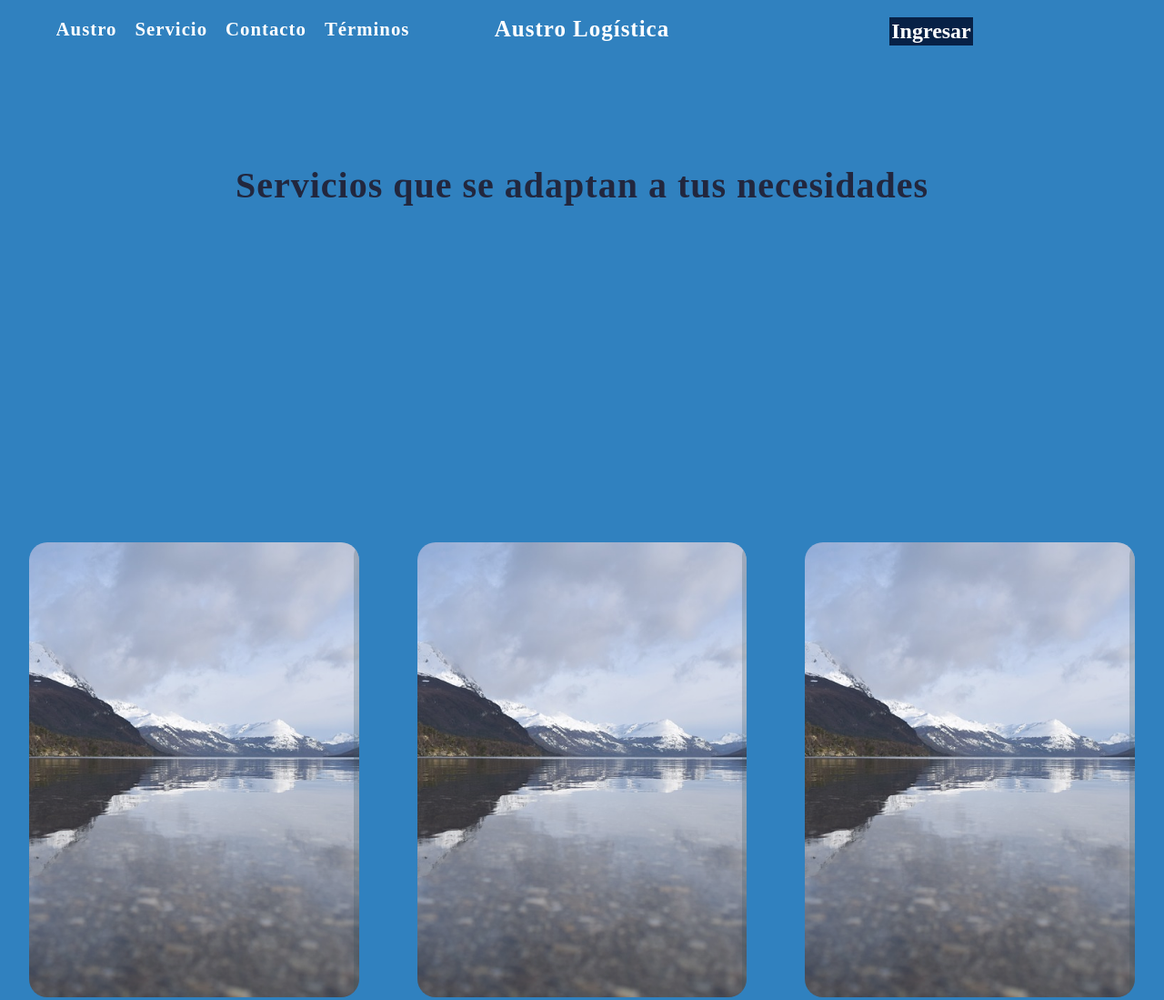
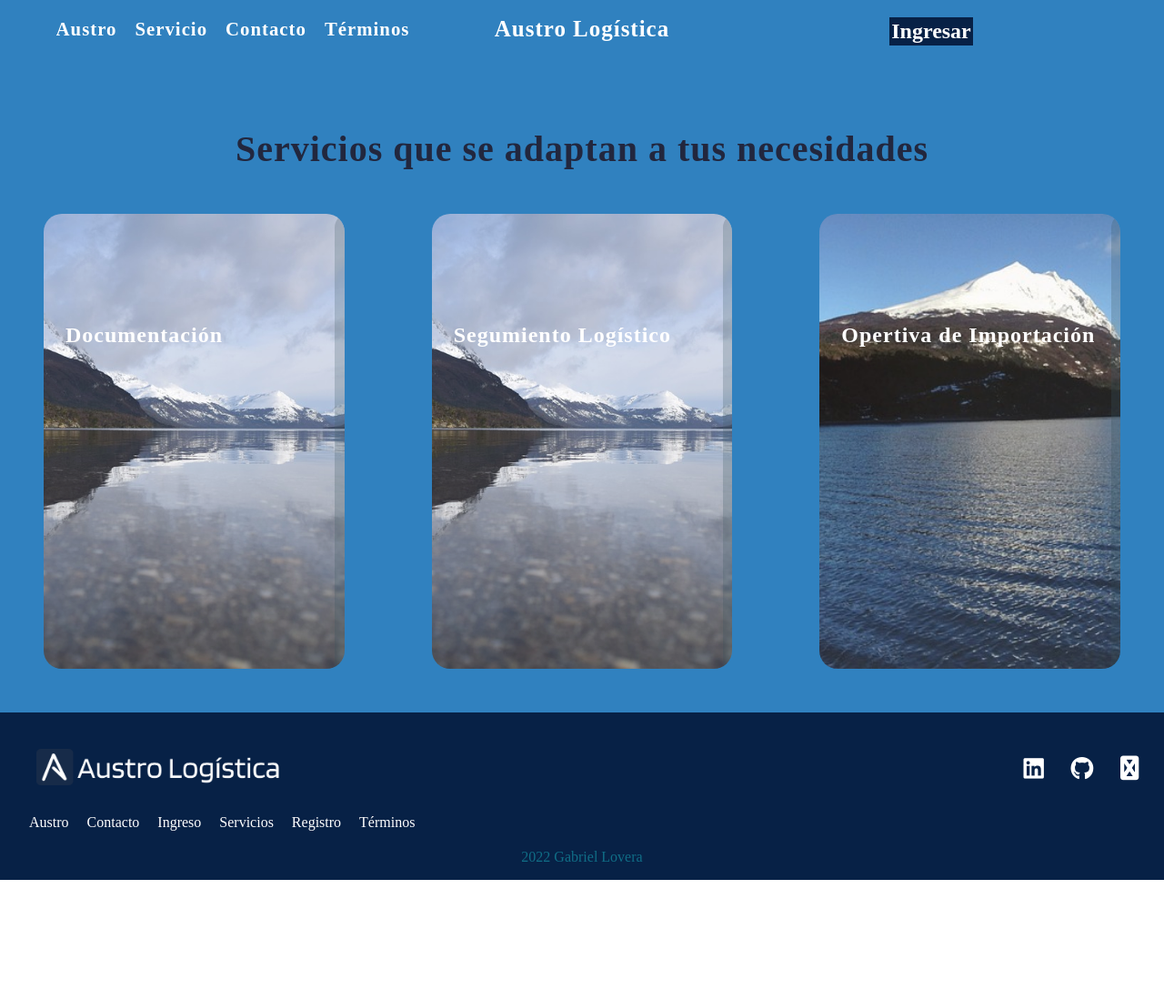
Before and after one commit to loveragabriel/austro_logistica, a plain HTML site: page pages/services.html in a window 1280 px wide. Shown: the top 1099 px of the page at 91% size. After the commit the page ends 967 px from the top, so only its background shows below. Drawn offline with Linux system fonts and the light colour scheme; a web font is replaced by a local one.

```diff
--- a/css/style.css
+++ b/css/style.css
@@ -356,8 +356,8 @@ footer {
 
 /* Service Page style */
 .services-main {
-    display: grid;
-    grid-template-rows: 1fr 1fr;
+    /* display: grid;
+    grid-template-rows: 1fr 1fr; */
     justify-items: center;
     background-color: #1973b8;
     opacity: 0.9;
@@ -365,10 +365,9 @@ footer {
 }
 
 .title-service {
-    margin-top: 4.5em;
+    padding-top: 3.5em;
     font-weight: 800;
-    display: flex;
-    justify-content: center;
+    text-align: center;
     font-size: 250%;
     color: var(--title);
     letter-spacing: 1px;
@@ -379,29 +378,38 @@ footer {
     grid-template-columns: 1fr 1fr 1fr;
 }
 
-.card{
-    margin: 2em;
+.card-title-front {
+    position: absolute;
+    top: 15vh;
+    left: 1em;
+    color: white;
+    font-size: 150%;
+    letter-spacing: 1px;
+}
+
+.card {
+    margin: 3em;
     max-width: 30vw;
     height: 500px;
     border-radius: 20px;
     overflow: hidden;
-    border: 8px  #fff;
+    border: 8px #fff;
     position: relative;
 }
 
-.card h3{
+.card h3 {
     position: relative;
-    z-index: 1  ;
+    z-index: 1;
 }
 
-.card-img{
+.card-img {
     width: 100%;
     height: 100%;
     object-fit: cover;
     border-radius: 15px;
 }
 
-.card-body{
+.card-body {
     width: 85%;
     height: 100%;
     top: 0;
@@ -418,32 +426,32 @@ footer {
     transition: 1s;
 }
 
-.card:hover .card-body{
+.card:hover .card-body {
     position: absolute;
     right: 0px;
 }
 
-.card-title{
+.card-title {
     text-transform: uppercase;
     font-size: 2em;
     font-weight: 500;
 }
 
 
-.card-sub-title{
+.card-sub-title {
     text-transform: capitalize;
     font-size: 14px;
     font-weight: 300;
 }
 
-.card-info{
+.card-info {
     font-size: 16px;
     line-height: 25px;
     margin: 30px 0;
     font-weight: 400;
 }
 
-.card-btn{
+.card-btn {
     color: #1f3d47;
     background: #8fabba;
     padding: 10px 20px;
@@ -572,14 +580,18 @@ main {
         display: grid;
         grid-template-columns: 2fr 1fr 1fr;
     }
+
+    .card{
+        height: 55vh;
+    }
 }
 
 @media (max-width: 950px) {
 
-
+/*
     .card-img-top {
         max-width: 50vh;
-    }
+    } */
 
     .footer-shape img {
         width: 100vw;
@@ -605,8 +617,9 @@ main {
         z-index: 1;
     }
 
-    .card {
-        width: 60vw;
+    .card-img {
+        width: 90vw;
+        height: 5vh;
         margin: 2em;
     }
 
@@ -626,46 +639,46 @@ main {
     .services-container {
         display: grid;
         grid-template-columns: 1fr;
-    max-width:100wv;
+        max-width: 100wv;
     }
 
-.card{
+    .card {
         margin: 2em;
         max-width: 80vw;
         height: 500px;
         border-radius: 20px;
         overflow: hidden;
-    border: 8px  #fff;
+        border: 8px #fff;
         position: relative;
     }
 
 
-.card:hover .card-body{
+    .card:hover .card-body {
         position: absolute;
         right: 0px;
     }
 
-.card-title{
+    .card-title {
         text-transform: uppercase;
         font-size: 2em;
         font-weight: 500;
     }
 
 
-.card-sub-title{
+    .card-sub-title {
         text-transform: capitalize;
         font-size: 14px;
         font-weight: 300;
     }
 
-.card-info{
+    .card-info {
         font-size: 16px;
         line-height: 25px;
         margin: 30px 0;
         font-weight: 400;
     }
 
-.card-btn{
+    .card-btn {
         color: #1f3d47;
         background: #8fabba;
         padding: 10px 20px;
--- a/pages/services.html
+++ b/pages/services.html
@@ -49,9 +49,10 @@
         <h2 class="title-service">Servicios que se adaptan a tus necesidades</h2>
         <section class="services-container">
             <div class="card">
+                <h2 class="card-title-front">Documentación</h2>
                 <img src="../assets/img/mountain.jpg" class="card-img" alt="">
                 <div class="card-body">
-                    <h1 class="card-title">Documentación</h1>
+                    <h3 class="card-title">Documentación</h3>
                     <p class="card-sub-title">new your city</p>
                     <p class="card-info"> Control en la emisión de la documentación comercial para la importación.
                        Factura Comericial, Packing List y documentación de transporte internaional (BL y AWB). Sabemos la importación que tiene la emisión de toda
@@ -62,10 +63,10 @@
                 </div>
             </div>
             <div class="card">
+                <h2 class="card-title-front">Segumiento Logístico</h2>
                 <img src="../assets/img/mountain.jpg" class="card-img" alt="">
-
                 <div class="card-body">
-                    <h1 class="card-title">Seguimiento Logístico</h1>
+                    <h3 class="card-title">Seguimiento Logístico</h3>
                     <p class="card-sub-title">new your city</p>
                     <p class="card-info">A través del portal de seguimiento, podrás realizar un seguimiento activo de todos los transitos. De esta menera podrás tomar las acciones necesarias para
                     para evitar cualquier demora que surga.</p>
@@ -74,9 +75,10 @@
                 </div>
             </div>
             <div class="card">
-                <img src="../assets/img/mountain.jpg" class="card-img" alt="">
+                <h2 class="card-title-front">Opertiva de Importación</h2>
+                <img src="../assets/img/ocean.jpg" class="card-img" alt="">
                 <div class="card-body">
-                    <h1 class="card-title">Operativa de Importación</h1>
+                    <h3 class="card-title">Operativa de Importación</h3>
                     <p class="card-sub-title">new your city</p>
                     <p class="card-info">Austro te apoya con todo el proceso operativo permitiendote automatizar el el paso a paso de cada importación según la línea marítima.</p>
 
```
Also changed, not shown: index.html (+1 -1 lines). Lines whose indentation alone changed are shown as unchanged.
